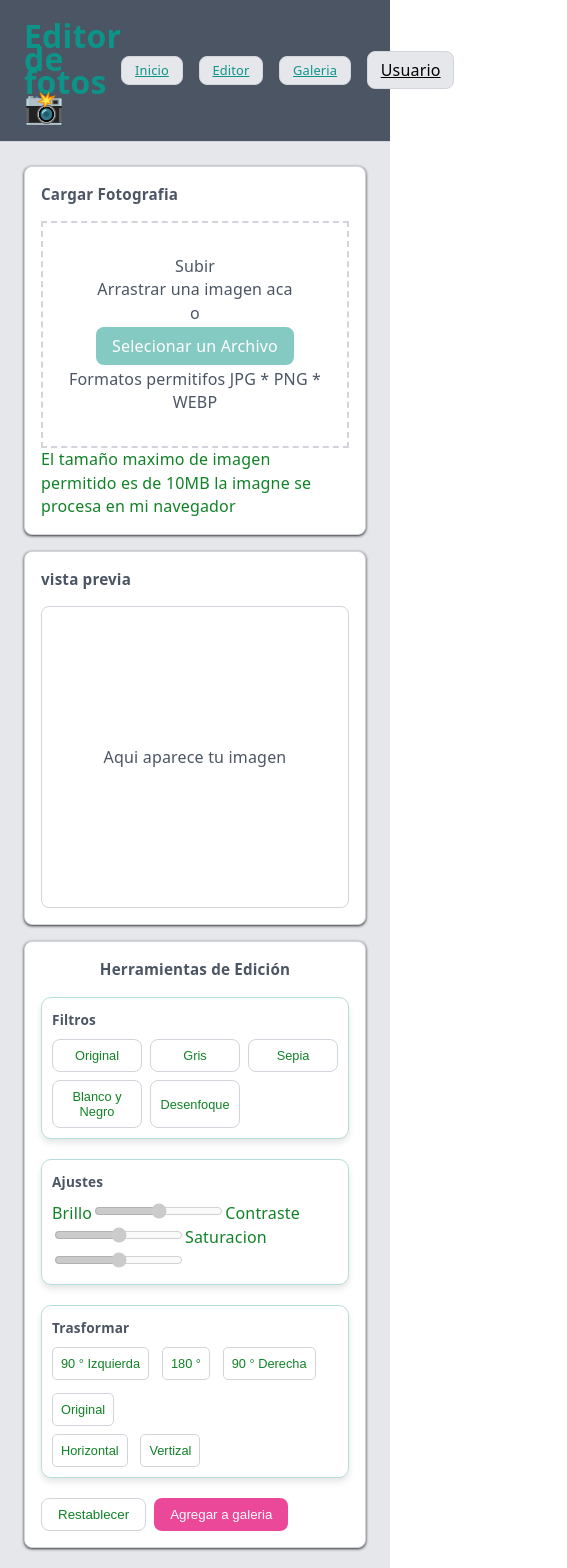
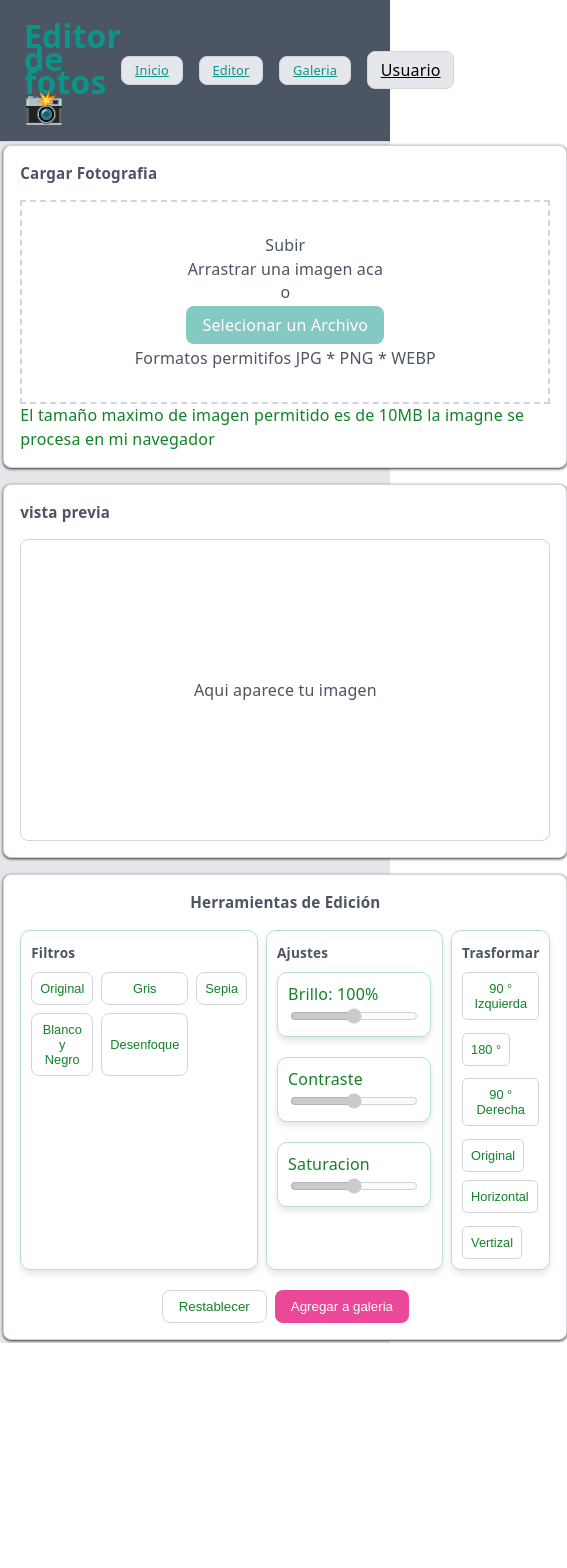
Before and after one commit to AngelT-M/claseImagen-, a React (Vite) app: page /editor in a window 390 px wide. Shown: the top 1568 px of the page, 567 px wide, since content can reach past the window. After the commit the page ends 1343 px from the top, so only its background shows below. Built offline with nearby package versions, Linux system fonts and the light colour scheme.

Commit message:
actualizacion final

```diff
--- a/src/App.css
+++ b/src/App.css
@@ -53,11 +53,15 @@
 
 .vista-previa-area{
   min-height: 300px;
+
   display: flex;
   align-items: center;
   justify-content: center;
   border: 1px solid var(--color-bordes);
   border-radius: var(--radio-borde);
+}
+.vista-previa-area canvas{
+    max-height: 500px;
 }
 .placeholder{
   color: var(--color-texto-secundario);
@@ -272,13 +276,72 @@
   flex-direction: row-reverse;
 }
 
+.ajustes{
+    display: grid;
+    grid-template-columns: 1fr 1fr;
+    grid-template-rows: auto;
+}
+.ajustes-op{
+  width: 85%;
+  display: flex;
+  flex-direction: column;
+
+}
+.formato{
+  display: grid;
+  grid-template-columns: 1fr;
+}
+
+.imagen{
+  height: 25%;
+  display: flex;
+  align-items: center;
+  justify-content: center;
+}
+.imagen img{
+  height: 100%;
+
+}
+.usuarios{
+  border-radius: var(--radio-borde);
+  background-color: var(--color-fondo);
+  border: 1px solid rgba(0, 0, 0, 0.05);
+  padding: 0.5rem;
+}
+.usuarios div{
+  margin-top: 0.5rem;
+}
+.nom-usuario{
+  display: flex;
+  flex-direction: column;
+  align-items: center;
+  justify-content: center;
+  color: var(--color-texto-secundario);
+  font-size: 1.8rem;
+  margin: 0.5rem;
+}
+
 
 
 @media(max-width: 900px){
   .editor-layout{
     grid-template-columns: 1fr;
+    gap: 1rem;
+    padding: 0.2rem;
   }
   .editor-layout-galeria{
     grid-template-columns: 1fr;
   }
+  .formato{
+    grid-template-columns: 1fr 1fr 1fr;
+    gap: 0.5rem;
+  }
+  .ajustes{
+    grid-template-columns: 1fr;
+  }
+  .acciones-finales{
+    display: flex;
+    justify-content: center;
+  }
+
 }
--- a/src/components/CargarFotografia.jsx
+++ b/src/components/CargarFotografia.jsx
@@ -7,7 +7,7 @@ function validadArchivo(Archivo){
     if (!FORMATOS_PERMITIDOS.includes(Archivo.type)) {
         return 'Formato no permitido, Debe ser JPG, PNG o WEBP';
     }
-    const tamanoMB = Archivo.size / (1024^1014);
+    const tamanoMB = Archivo.size / (1024*1024);
 
     if (tamanoMB> TAMANO_MAXIMO_MB) {
         return `El Archivo pesa ${tamanoMB} el peso maximo de ser ${TAMANO_MAXIMO_MB}`;
--- a/src/components/HerramientasEdicion.jsx
+++ b/src/components/HerramientasEdicion.jsx
@@ -1,13 +1,18 @@
 
 const FILSTROS = ['Original', 'Gris', 'Sepia', 'Blanco y Negro', 'Desenfoque']
-
-
-
-
 
 export default function HerramientasEdicion({
     imagenCargada,
     filtroActivo,
+
+    brillo,
+    contraste,
+    saturacion,
+    onCambiarBrillo,
+    onCambiarContraste,
+    onCambiarSaturacion,
+
+
     onRotarIzquierda,
     onRotarDerecha,
     onRotar180,
@@ -15,13 +20,17 @@ export default function HerramientasEdicion({
     onVoltearHorizontal,
     onVoltearVertical,
     onSelecionarFiltro,
-    onRestablecer
+    onRestablecer,
+
+    onAgregarGaleria
 }){
     return(
         <section className="panel ">
             <div className="herramientas">
             <h3>Herramientas de Edición</h3>
             </div>
+            <div className="formato">
+
                 <div className="grupo">
                     <p className="grupo-titulo">Filtros</p>
                     <div className="filtro-grid">
@@ -39,18 +48,46 @@ export default function HerramientasEdicion({
                     </div>
                 </div>
 
-            <div className="grupo">
+                <div className="grupo ">
                     <p className="grupo-titulo">Ajustes</p>
 
-                <label htmlFor="">Brillo</label>
-                <input type="range" disabled />
+                    <div className="ajustes">
+                        <div className="ajustes-op grupo">
+                            <label htmlFor="">Brillo: {brillo}%</label>
+                            <input
+                                type="range"
+                                min="0"
+                                max="200"
+                                value={brillo}
+                                disabled={!imagenCargada}
+                                onChange={(e)=> onCambiarBrillo(Number(e.target.value))}
+                            />
+                        </div>
 
+                        <div className="ajustes-op grupo">
                             <label htmlFor="">Contraste</label>
-                <input type="range" disabled />
+                            <input
+                                type="range"
+                                min="0"
+                                max="200"
+                                value={contraste}
+                                disabled={!imagenCargada}
+                                onChange={(e)=> onCambiarContraste(Number(e.target.value))}
+                            />
+                        </div>
 
+                        <div className="ajustes-op grupo">
                             <label htmlFor="">Saturacion</label>
-                <input type="range" disabled />
-
+                            <input
+                                type="range"
+                                min="0"
+                                max="200"
+                                value={saturacion}
+                                disabled={!imagenCargada}
+                                onChange={(e)=> onCambiarSaturacion(Number(e.target.value))}
+                            />
+                        </div>
+                    </div>
                 </div>
 
                 <div className="grupo">
@@ -68,11 +105,12 @@ export default function HerramientasEdicion({
                     </div>
 
                 </div>
+            </div>
 
             <div className="acciones-finales">
 
                 <button className="btn-secundario" disabled={!imagenCargada} onClick={onRestablecer}>Restablecer</button>
-                <button className="btn-accion">Agregar a galeria</button>
+                <button className="btn-accion" onClick={onAgregarGaleria}>Agregar a galeria</button>
 
             </div>
 
--- a/src/components/VistaPrevia.jsx
+++ b/src/components/VistaPrevia.jsx
@@ -1,14 +1,16 @@
 import { useEffect, useRef } from "react";
 
 const FILTROS_CSS={
-    Original: 'none',
+    Original: '',
     Gris: 'grayscale(100%)',
     Sepia: 'sepia(100%)',
     'Blanco y Negro': 'grayscale(100%) contrast(120%)',
     Desenfoque: 'blur(4px)'
 }
 
-export default function VistaPrevia({imagenOriginal,rotacion, volteoH, volteoV, filtroActivo}){
+
+
+export default function VistaPrevia({imagenOriginal,rotacion, volteoH, volteoV, filtroActivo,brillo,contraste,saturacion,onImagenProcesada}){
     const canvasRef = useRef(null);
 
     useEffect(() => {
@@ -36,12 +38,18 @@ export default function VistaPrevia({imagenOriginal,rotacion, volteoH, volteoV,
             //Inveritr los ejes
             ctx.scale(volteoH ? -1 : 1, volteoV ? -1: 1);
 
-            ctx.filter = FILTROS_CSS[filtroActivo] || 'none';
+
+
+            const filtroBase = FILTROS_CSS[filtroActivo] || '';
+            //filtro base
+            ctx.filter = `${filtroBase} brightness(${brillo}%) contrast(${contraste}%) saturate(${saturacion}%)`.trim();
+
             ctx.drawImage(img, -img.width/2, -img.height/2);
             ctx.restore();
         }
         img.src = imagenOriginal;
-    }, [imagenOriginal, rotacion, volteoH, volteoV, filtroActivo]);
+
+    }, [imagenOriginal, rotacion, volteoH, volteoV, filtroActivo, brillo, contraste, saturacion, onImagenProcesada]);
 
 
     return(
--- a/src/pages/EditorImagenes.jsx
+++ b/src/pages/EditorImagenes.jsx
@@ -72,6 +72,7 @@ export default function EditorImagenes(){
           brillo={brillo}
           contraste={contraste}
           saturacion={saturacion}
+
           onImagenProcesada={setImgaenProcesada}
           />
         <HerramientasEdicion
@@ -82,6 +83,9 @@ export default function EditorImagenes(){
           brillo={brillo}
           contraste={contraste}
           saturacion={saturacion}
+          onCambiarBrillo={setBrillo}
+          onCambiarContraste={setContraste}
+          onCambiarSaturacion={setSaturacion}
           onImagenProcesada={setImgaenProcesada}
 
           onRotarIzquierda={()=>rotar(-90)}
--- a/src/pages/Usuario.jsx
+++ b/src/pages/Usuario.jsx
@@ -3,7 +3,55 @@ import Header from "../components/Header";
 export default function Usuario(){
 
     return(
-        <Header/>
+        <div>
+            <Header/>
+                    <div className="inicio">
+                        <main className="editor-layout-galeria">
+
+                            <section className="panel">
+                                <div className="inicio-titulo">
+                                    <h3>Usuario</h3>
+                                </div>
+                                <div className="imagen">
+                                    <img src="https://encrypted-tbn0.gstatic.com/images?q=tbn:ANd9GcSHQ3V29WLjT5GB2D7afLWVSshBhLM_FjlHMoLyTmIAHQ&s=10" alt="" />
+
+                                </div>
+                                <div className="nom-usuario">
+                                    <p>@Usuario125</p>
+                                </div>
+                                <div>
+                                    <div className="usuarios">
+                                        <div>
+                                            <p>Nombre:</p>
+                                            <p className="">Miguel Angel Tomas</p>
+                                        </div>
+                                        <div>
+                                            <p>Direccion:</p>
+                                            <p className="">Casa Edificio central calle 0</p>
+                                        </div>
+                                        <div>
+                                            <p>Tel:</p>
+                                            <p className="">+502 1245-7896</p>
+                                        </div>
+                                        <div>
+                                            <p>Email:</p>
+                                            <p className="">martin@gmail.com</p>
+                                        </div>
+
+
+
+                                    </div>
+
+                                </div>
+                            </section>
+                            <section></section>
+                            <section></section>
+
+                        </main>
+
+                    </div>
+                </div>
+
     );
 
 }
```
Lines whose indentation alone changed are shown as unchanged.
